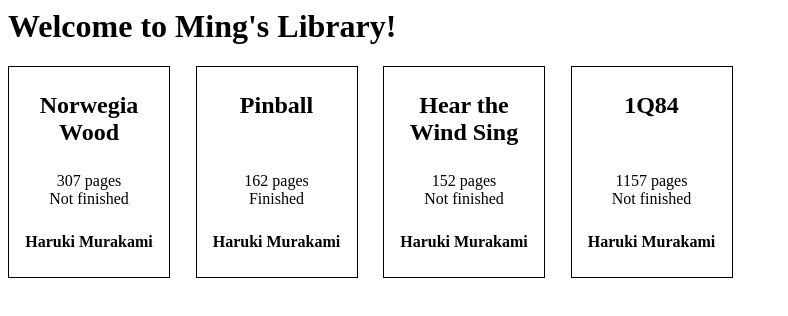
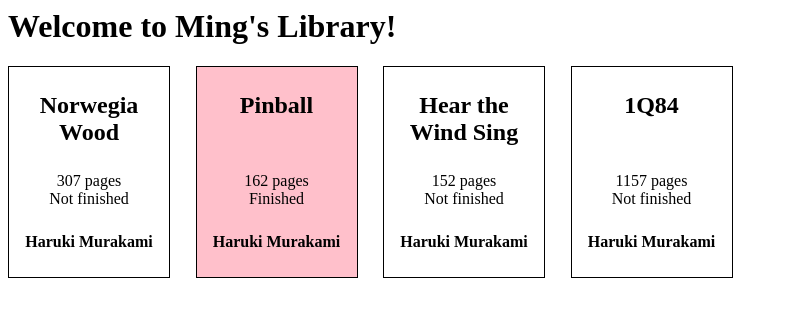
Before and after one commit to TheyFoundMing/react-library, a React (Create React App) app: page / in a window 1280 px wide. Shown: the top 316 px of the page, without its empty margins (0-788 px from the left). Built offline with nearby package versions, Linux system fonts and the light colour scheme.

Commit message:
Add inline style for books that are finished

```diff
--- a/src/components/Book.js
+++ b/src/components/Book.js
@@ -2,10 +2,17 @@ import React from "react";
 
 import "../App.css";
 
+const finished = {
+  backgroundColor: "pink",
+};
+
 function Book(props) {
-  console.log(props);
   return (
-    <div className="cover" onClick={() => props.toggleFinish(props.data.id)}>
+    <div
+      className="cover"
+      onClick={() => props.toggleFinish(props.data.id)}
+      style={props.data.finished ? finished : null}
+    >
       <h2>{props.data.name}</h2>
       <div className="details">
         <span>{props.data.pages} pages</span>
```
